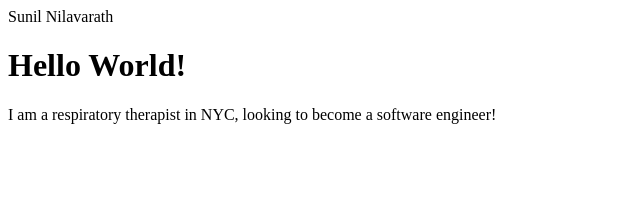
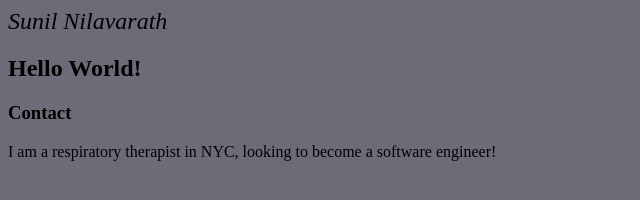
Before and after one commit to SunyDoo/my-website, a plain HTML site: page index.html in a window 1280 px wide. Shown: the whole page, without its empty margins (0-640 px from the left). Drawn offline with Linux system fonts and the light colour scheme.

Commit message:
add script.js, connect to index.html

```diff
--- a/index.html
+++ b/index.html
@@ -1,13 +1,15 @@
 <!DOCTYPE html>
 <html lang="en">
   <head>
+    <link rel="stylesheet" href="style.css" />
     <title>My Personal Website</title>
   </head>
   <header>
       Sunil Nilavarath
   </header>
   <body>
-    <h1>Hello World!</h1>
+    <h2>Hello World!</h2>
+    <script src="script.js"></script>
     <p>
         I am a respiratory therapist in NYC, looking to become a software engineer!
     </p>
--- /dev/null
+++ b/script.js
@@ -0,0 +1,3 @@
+const h3 = document.createElement("h3");
+h3.textContent = "Contact";
+document.querySelector("body").appendChild(h3);
```
